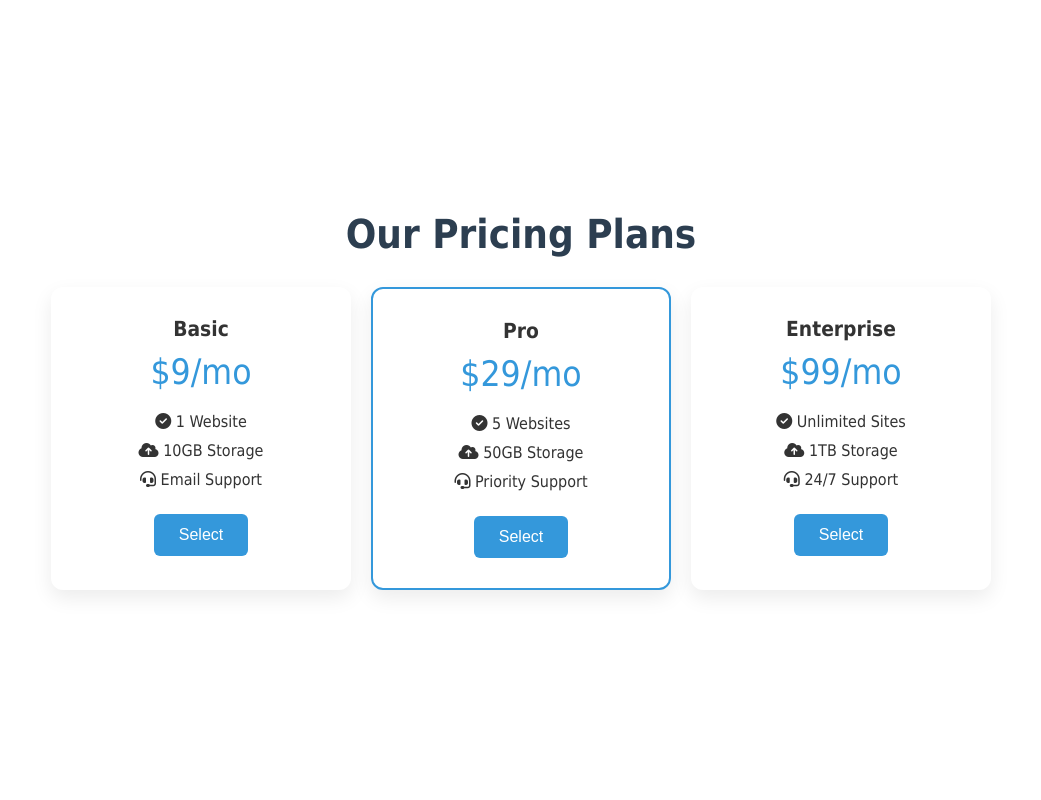
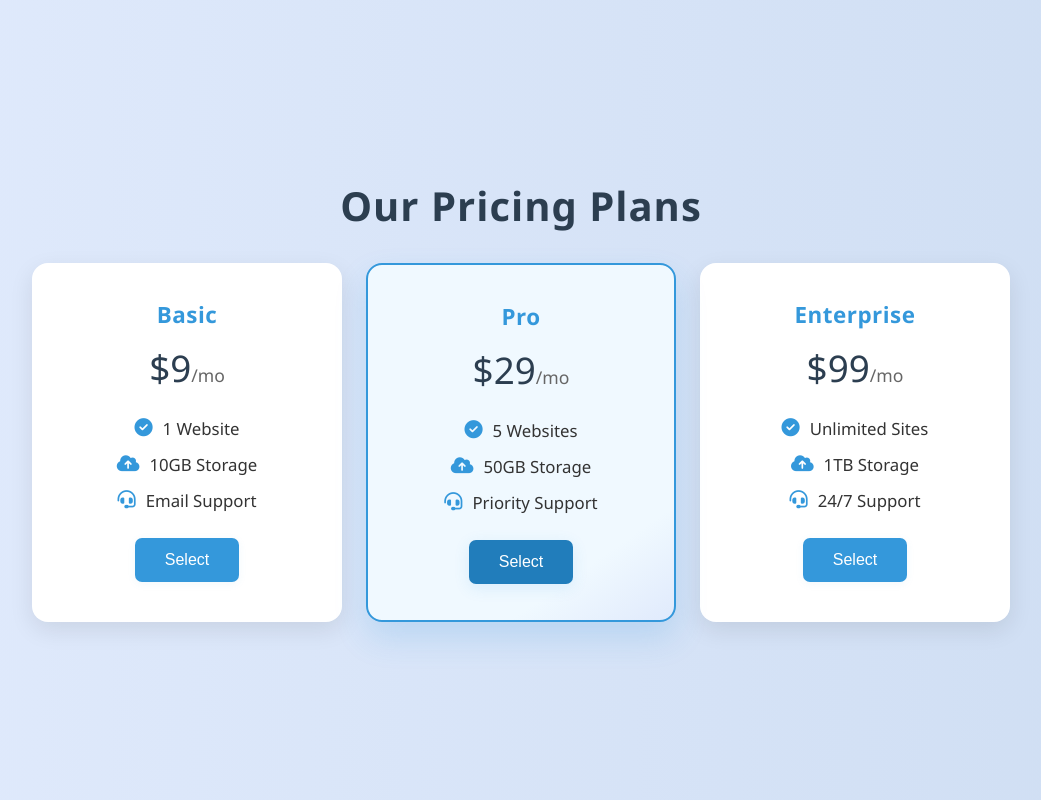
Before and after one commit to melodykellynwaogu/minilist-page, a plain HTML site: page index.html in a window 1280 px wide. Shown: the whole page, without its empty margins (119-1160 px from the left). Drawn offline with Linux system fonts and the light colour scheme.

Commit message:
Update styles.css

```diff
--- a/styles.css
+++ b/styles.css
@@ -5,8 +5,8 @@
 }
 
 body {
-    font-family: 'segeo UI', Tahoma, Geneva, Verdana, sans-serif;
-    background: lnear-gradient(to right, #e0eafc, #cfdef3);
+    font-family: 'Segoe UI', Tahoma, Geneva, Verdana, sans-serif;
+    background: linear-gradient(to right, #e0eafc, #cfdef3);
     color: #333;
     min-height: 100vh;
     display: flex;
@@ -20,76 +20,100 @@ body {
     width: 100%;
     text-align: center;
 }
+
 .pricing-table h1 {
     font-size: 2.5rem;
     margin-bottom: 30px;
     color: #2c3e50;
+    letter-spacing: 1px;
 }
 
 .plans {
     display: flex;
     flex-wrap: wrap;
     justify-content: center;
-    gap: 20px;
+    gap: 24px;
 }
 
 .plan {
     background: #fff;
-    border-radius: 12px;
-    box-shadow: 0 8px 20px rgba(0, 0, 0, 0.08);
-    padding: 30px 20px;
-    width: 300px;
-    transition: transform 0.3s ease, box-shadow 0.3s ease;
+    border-radius: 16px;
+    box-shadow: 0 8px 24px rgba(0,0,0,0.09);
+    padding: 36px 24px;
+    width: 310px;
+    transition: transform 0.3s cubic-bezier(.4,2,.3,1), box-shadow 0.3s;
+    position: relative;
+    animation: fadeInUp 0.8s cubic-bezier(.4,2,.3,1) forwards;
+    opacity: 0;
 }
 
-.plan:hover {
-    transform: translateY(-5px);
-    box-shadow: 0 12px 24px rgba(0, 0, 0, 0.15);
+.plan:nth-child(1) { animation-delay: 0.2s; }
+.plan:nth-child(2) { animation-delay: 0.35s; }
+.plan:nth-child(3) { animation-delay: 0.5s; }
+
+.plan:hover, .plan.featured {
+    transform: translateY(-10px) scale(1.04);
+    box-shadow: 0 16px 32px rgba(52, 152, 219, 0.18);
+    z-index: 1;
+}
+
+.featured {
+    border: 2.5px solid #3498db;
+    background: linear-gradient(145deg, #f0f9ff 80%, #e0eafc 100%);
 }
 
 .plan h2 {
-    font-size: 1.3rem;
-    margin-bottom: 10px;
-    color: #333;
+    font-size: 1.4rem;
+    margin-bottom: 12px;
+    color: #3498db;
+    letter-spacing: 0.5px;
 }
 
 .price {
-    font-size: 2.2rem;
-    color: #3498db;
-    margin: 10px 0 20px;
+    font-size: 2.3rem;
+    color: #2c3e50;
+    margin: 13px 0 24px;
+}
+.price span {
+    font-size: 1.1rem;
+    color: #666;
 }
 
 .plan ul {
     list-style: none;
-    margin-bottom: 25px;
+    margin-bottom: 26px;
 }
 
 .plan ul li {
-    margin: 10px 0;
-    font-size: 1rem;
+    margin: 13px 0;
+    font-size: 1.05rem;
+    display: flex;
+    align-items: center;
+    gap: 10px;
+    justify-content: center;
 }
 
 .plan ul li i {
-    color: #333;
+    color: #3498db;
+    font-size: 1.08em;
 }
 
 button {
     background: #3498db;
     color: #fff;
     border: none;
-    padding: 12px 25px;
-    border-radius: 6px;
+    padding: 13px 30px;
+    border-radius: 7px;
     cursor: pointer;
     font-size: 1rem;
-    transition: background 0.3s ease;
+    font-weight: 500;
+    transition: background 0.28s, box-shadow 0.28s;
+    box-shadow: 0 2px 8px rgba(52,152,219,0.07);
 }
 
-button:hover {
-    background: #2980b9;
-}
-
-.featured {
-    border: 2px solid #3498db;
+button:hover, .plan.featured button {
+    background: #217dbb;
+    box-shadow: 0 4px 16px rgba(52,152,219,0.12);
 }
 
 @media (max-width: 992px) {
@@ -97,57 +121,57 @@ button:hover {
         flex-direction: column;
         align-items: center;
     }
-
     .plan {
-        width: 90%;
-        max-width: 400px;
+        width: 94%;
+        max-width: 420px;
     }
 }
 
-@media (max-width) {
+@media (max-width: 600px) {
     .pricing-table h1 {
-        font-size: 2rem;
+        font-size: 1.6rem;
     }
-
     .plan h2 {
-        font-size: 1.3rem;
+        font-size: 1.18rem;
     }
-
     .price {
-        font-size: 2rem;
+        font-size: 1.6rem;
     }
-
     button {
-        font-size: 0.9rem;
+        font-size: 0.95rem;
         padding: 10px 20px;
+    }
+    .plan {
+        padding: 22px 10px;
     }
 }
 
+/* Animation */
 @keyframes fadeInUp {
     from {
         opacity: 0;
         transform: translateY(30px);
     }
-
     to {
         opacity: 1;
-        transform: traslateY(0);
+        transform: translateY(0);
     }
 }
-
-.plan {
-    animation: fadeInUp 0.6s ease forwards;
-    opacity: 0;
+@media (max-width: 600px) {
+    .pricing-table h1 {
+        font-size: 2rem; /* increase from 1.6rem */
+    }
+    .plan h2 {
+        font-size: 1.3rem; /* increase from 1.18rem */
+    }
+    .price {
+        font-size: 2rem; /* increase from 1.6rem */
+    }
+    button {
+        font-size: 1.1rem; /* increase from 0.95rem */
+        padding: 14px 24px; /* bigger buttons */
+    }
+    .plan {
+        padding: 28px 12px; /* slightly more padding */
+    }
 }
-
-.plan:nth-child(1) {
-    animation-delay: 0.3s;
-}
-
-.plan:nth-child(2) {
-    animation-delay: 0.3s;
-}
-
-.plan:nth-child(3) {
-    animation-delay: 0.5s;
-}
```
